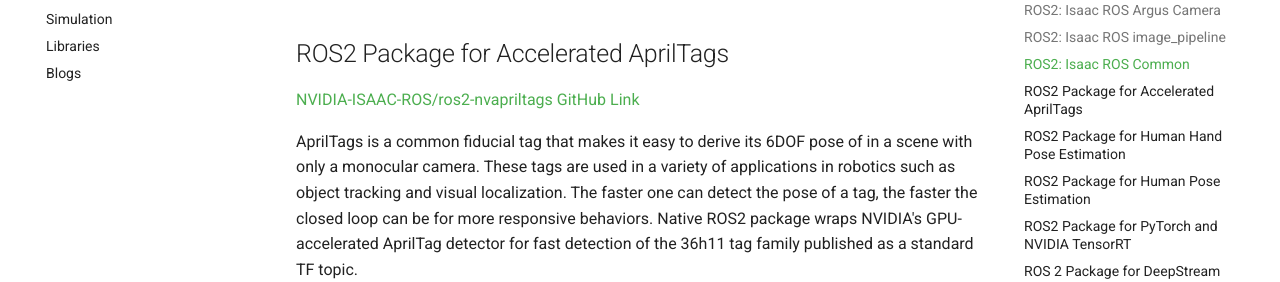
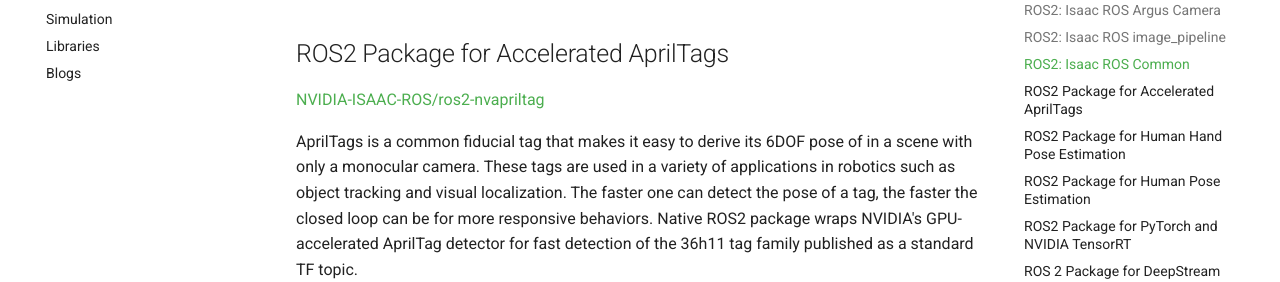
Before and after one commit to NVIDIA-AI-IOT/ros2_jetson, an MkDocs documentation site: the page built from docs/ros2-packages.md, in a window 1280 px wide and 900 px high, scrolled down 1585 px. Shown: the part 170-452 px from the top of the window. Built offline with MkDocs 1.6.1 and Material for MkDocs 9.7.7, drawn with Linux system fonts in a browser that asks for light colours.

Commit message:
link updated

```diff
--- a/docs/ros2-packages.md
+++ b/docs/ros2-packages.md
@@ -45,7 +45,7 @@
 
 ## ROS2 Package for Accelerated AprilTags
 
-[NVIDIA-ISAAC-ROS/ros2-nvapriltags GitHub Link](https://github.com/NVIDIA-ISAAC-ROS/ros2-nvapriltags)
+[NVIDIA-ISAAC-ROS/ros2-nvapriltag](https://github.com/NVIDIA-ISAAC-ROS/isaac_ros_apriltag)
 
 AprilTags is a common fiducial tag that makes it easy to derive its 6DOF pose of in a scene with only a monocular camera. These tags are used in a variety of applications in robotics such as object tracking and visual localization. The faster one can detect the pose of a tag, the faster the closed loop can be for more responsive behaviors. Native ROS2 package wraps NVIDIA's GPU-accelerated AprilTag detector for fast detection of the 36h11 tag family published as a standard TF topic.
 
```
